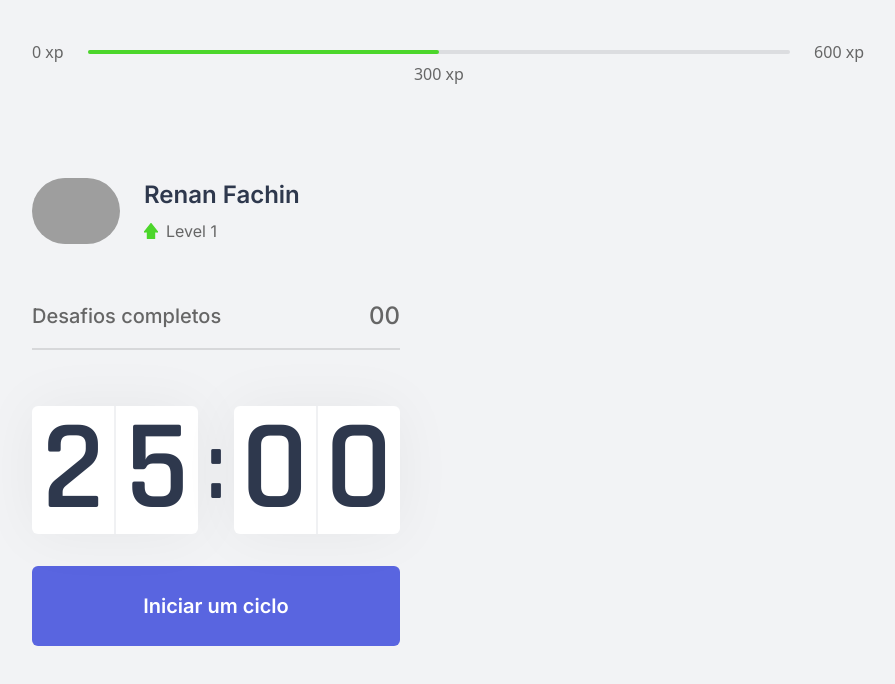
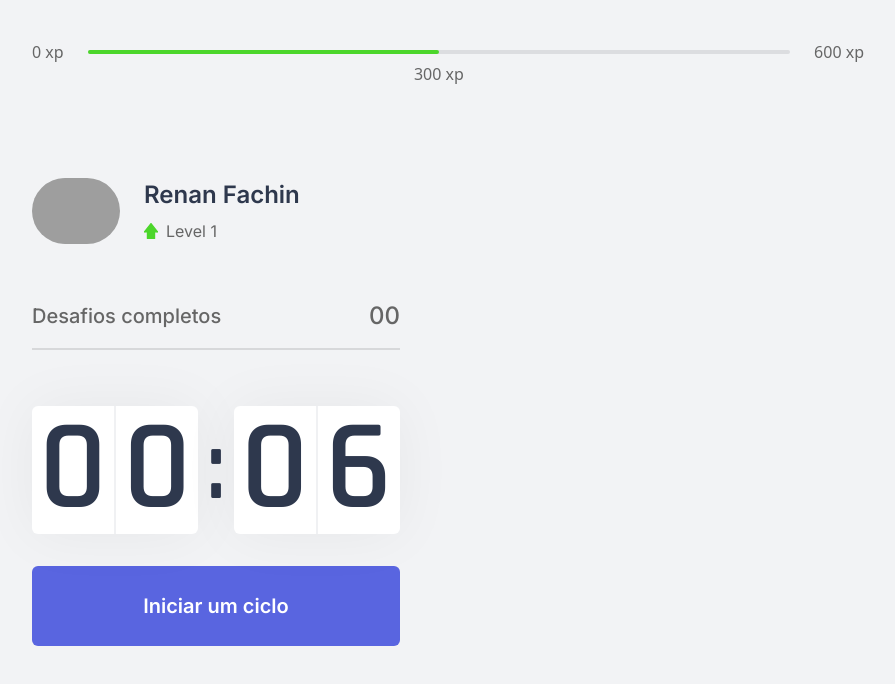
Before and after one commit to RenanFachin/RS_NLW_MoveIT, a Next.js app: page / in a window 1280 px wide. Shown: the top 684 px of the page, without its empty margins (192-1087 px from the left). Built offline with nearby package versions, Linux system fonts and the light colour scheme; grey boxes are pictures that could not be loaded.

Commit message:
feat: finalizes the countDown component and its variations

```diff
--- a/src/components/CountDown.tsx
+++ b/src/components/CountDown.tsx
@@ -1,10 +1,12 @@
 import { useState, useEffect } from "react"
-
+import Image from "next/image";
+import CheckIcon from '../../public/icons/checkIcon.svg'
 
 let countDownTimeout: NodeJS.Timeout;
+const totalTimeCountDown = 0.1 * 60
 
 export function CountDown() {
-    const [time, setTime] = useState(25 * 60)
+    const [time, setTime] = useState(totalTimeCountDown)
 
     const minutes = Math.floor(time / 60)
     const seconds = time % 60
@@ -22,7 +24,11 @@ export function CountDown() {
     function resetCountDown() {
         clearTimeout(countDownTimeout)
         setIsActive(false)
+        setTime(totalTimeCountDown)
     }
+
+    // Mostrando um modal a partir da condição deste estado
+    const [hasFinished, setHasFinished] = useState(false)
 
     useEffect(() => {
         // Se active for true e time for maior que zero
@@ -32,6 +38,9 @@ export function CountDown() {
                 // Tirando 1 segundo a cada segundo que passar após o a variável active virar true
                 setTime(time - 1)
             }, 1000)
+        } else if (isActive && time === 0) {
+            setHasFinished(true)
+            setIsActive(false)
         }
     }, [isActive, time]) // Executa quando o active mudar, ou seja, qnd o usuário clicar no botão e quando o time mudar
 
@@ -67,6 +76,27 @@ export function CountDown() {
 
 
             {
+                hasFinished ?
+                    (
+                        <button
+                            disabled
+                            className="w-full h-20 mt-8 flex items-center justify-center rounded-md disabled:bg-white disabled:text-text-500 text-xl font-semibold transition-colors disabled:cursor-not-allowed border-b-4 border-b-green-500 gap-4"
+                        >
+                            Ciclo encerrado
+
+                            <Image
+                                src={CheckIcon}
+                                alt={'Imagem de um check'}
+                            />
+
+                        </button>
+                    )
+
+                    :
+
+                    (
+                        <>
+                            {
                                 isActive ?
                                     (
                                         <button
@@ -88,6 +118,11 @@ export function CountDown() {
                                         </button>
                                     )
                             }
+                        </>
+                    )
+            }
+
+
 
 
 
```
Also changed, not shown: public/icons/checkIcon.svg (added). Lines whose indentation alone changed are shown as unchanged.
